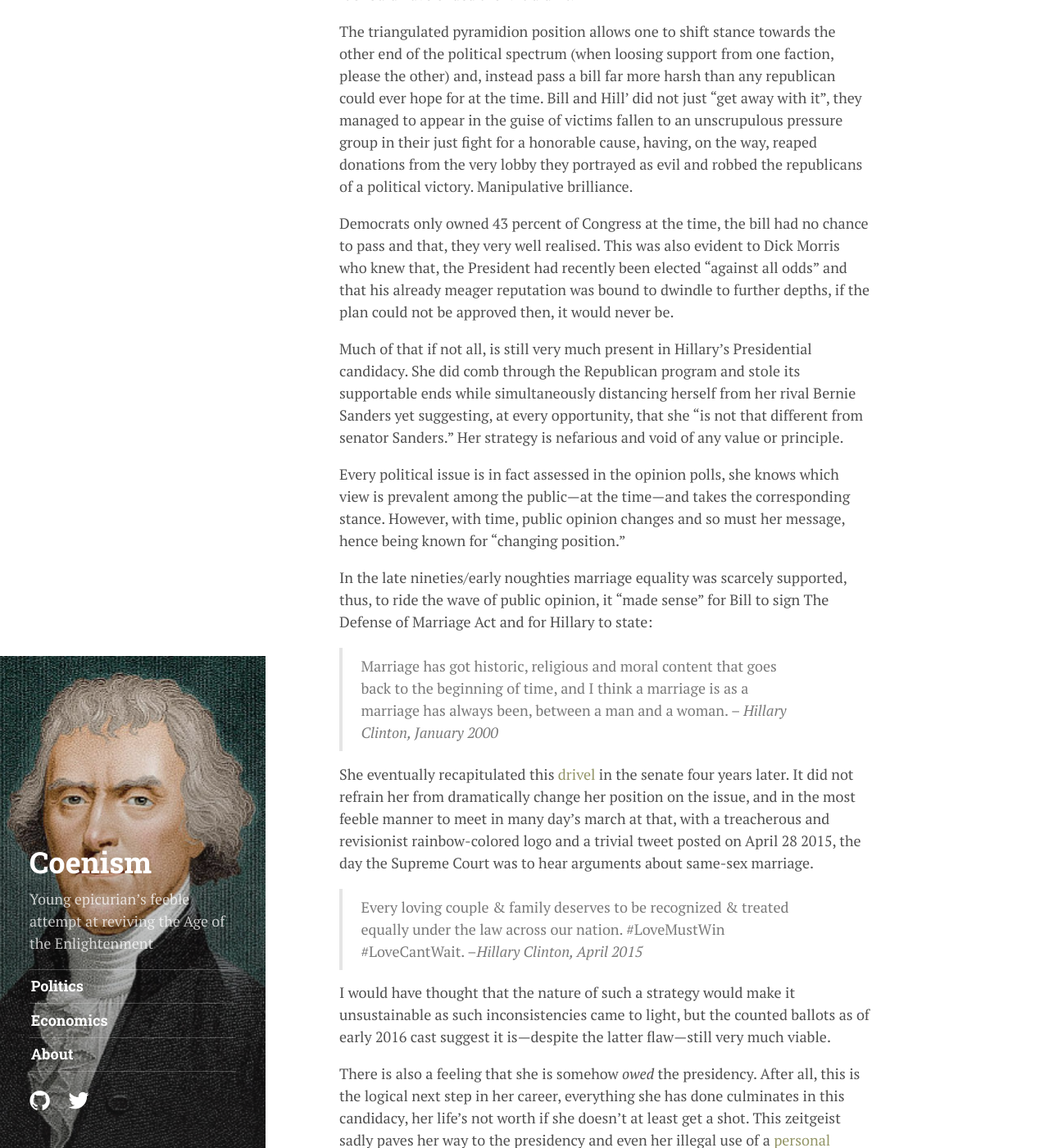
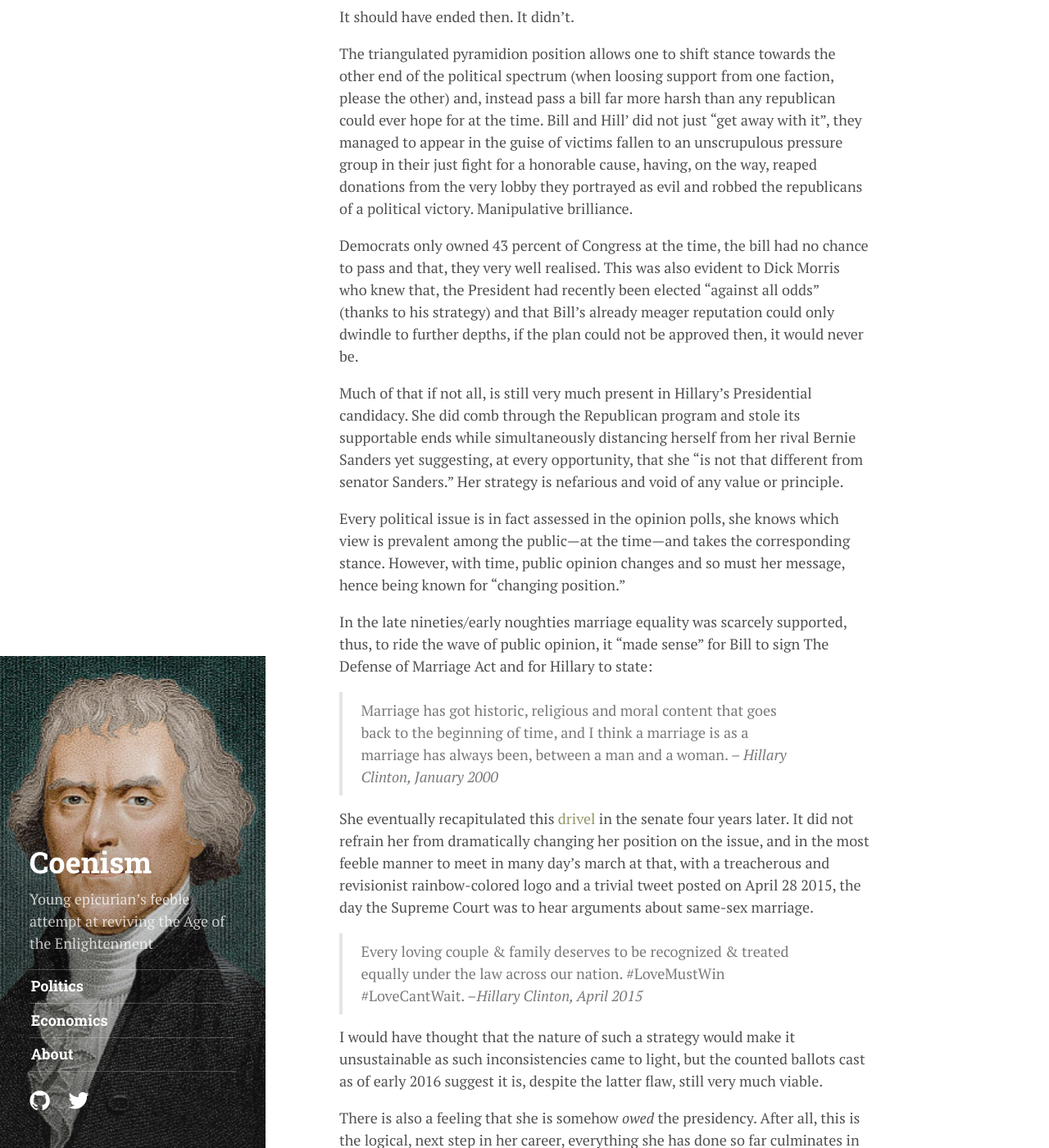
Before and after one commit to tomucker/tomucker.github.io, a Jekyll site: the page built from _posts/2016-04-25-triangulation-clinton.md, in a window 1280 px wide and 1400 px high, scrolled down 1161 px. Shown: the whole window at 82% size. Built offline with Jekyll 4.4.1, drawn with Linux system fonts in a browser that asks for light colours; nearby versions of some CDN libraries; some web fonts are replaced; some of the changed text lies outside the part shown.

Commit message:
last par

```diff
--- a/_posts/2016-04-25-triangulation-clinton.md
+++ b/_posts/2016-04-25-triangulation-clinton.md
@@ -19,7 +19,7 @@ It should have ended then. It didn't.
 
 The triangulated pyramidion position allows one to shift stance towards the other end of the political spectrum (when loosing support from one faction, please the other) and, instead pass a bill far more harsh than any republican could ever hope for at the time. Bill and Hill' did not just "get away with it", they managed to appear in the guise of victims fallen to an unscrupulous pressure group in their just fight for a honorable cause, having, on the way, reaped donations from the very lobby they portrayed as evil and robbed the republicans of a political victory. Manipulative brilliance.
 
-Democrats only owned 43 percent of Congress at the time, the bill had no chance to pass and that, they very well realised. This was also evident to Dick Morris who knew that, the President had recently been elected "against all odds" and that his already meager reputation was bound to dwindle to further depths, if the plan could not be approved then, it would never be.
+Democrats only owned 43 percent of Congress at the time, the bill had no chance to pass and that, they very well realised. This was also evident to Dick Morris who knew that, the President had recently been elected "against all odds" (thanks to his strategy) and that Bill's already meager reputation could only dwindle to further depths, if the plan could not be approved then, it would never be.
 
 Much of that if not all, is still very much present in Hillary's Presidential candidacy. She did comb through the Republican program and stole its supportable ends while simultaneously distancing herself from her rival Bernie Sanders yet suggesting, at every opportunity, that she "is not that different from senator Sanders." Her strategy is nefarious and void of any value or principle.
 
@@ -30,11 +30,11 @@ In the late nineties/early noughties marriage equality was scarcely supported, t
 > Marriage has got historic, religious and moral content that goes back to the beginning of time, and I think a marriage is as a marriage has always been, between a man and a woman.
 > -- <cite>Hillary Clinton, January 2000</cite>
 
-She eventually recapitulated this [drivel](https://www.youtube.com/watch?v=6I1-r1YgK9I) in the senate four years later. It did not refrain her from dramatically change her position on the issue, and in the most feeble manner to meet in many day's march at that, with a treacherous and revisionist rainbow-colored logo and a trivial tweet posted on April 28 2015, the day the Supreme Court was to hear arguments about same-sex marriage.
+She eventually recapitulated this [drivel](https://www.youtube.com/watch?v=6I1-r1YgK9I) in the senate four years later. It did not refrain her from dramatically changing her position on the issue, and in the most feeble manner to meet in many day's march at that, with a treacherous and revisionist rainbow-colored logo and a trivial tweet posted on April 28 2015, the day the Supreme Court was to hear arguments about same-sex marriage.
 
 > Every loving couple & family deserves to be recognized & treated equally under the law across our nation. #LoveMustWin #LoveCantWait.
 > --<cite>Hillary Clinton, April 2015</cite>
 
-I would have thought that the nature of such a strategy would make it unsustainable as such inconsistencies came to light, but the counted ballots as of early 2016 cast suggest it is---despite the latter flaw---still very much viable.
+I would have thought that the nature of such a strategy would make it unsustainable as such inconsistencies came to light, but the counted ballots cast as of early 2016 suggest it is, despite the latter flaw, still very much viable.
 
-There is also a feeling that she is somehow *owed* the presidency. After all, this is the logical next step in her career, everything she has done culminates in this candidacy, her life's not worth if she doesn't at least get a shot. This zeitgeist sadly paves her way to the presidency and even her illegal use of a [personal email](https://github.com/JohnCoene/rodham) server in the basement of her private home will not hamper the stratagem.
+There is also a feeling that she is somehow *owed* the presidency. After all, this is the logical, next step in her career, everything she has done so far culminates in this candidacy, her life's not worth if she doesn't at least get a shot. This zeitgeist sadly paves her way to the presidency and even her illegal use of a [personal email](https://github.com/JohnCoene/rodham) server in the basement of her private home will not hamper the stratagem.
```
Also changed, not shown: other parts of _posts/2016-04-25-triangulation-clinton.md (+1 -1 lines).
